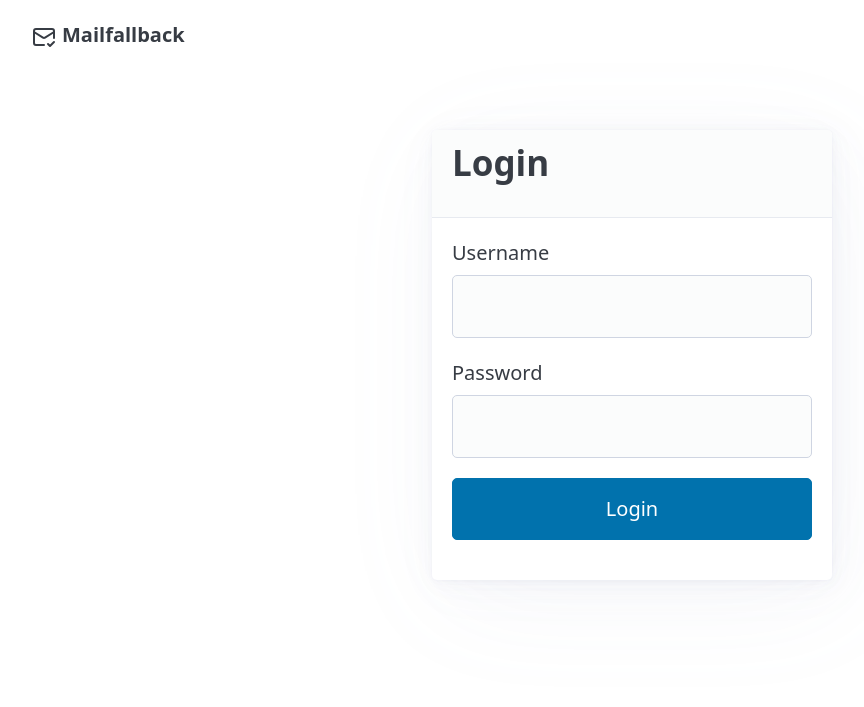
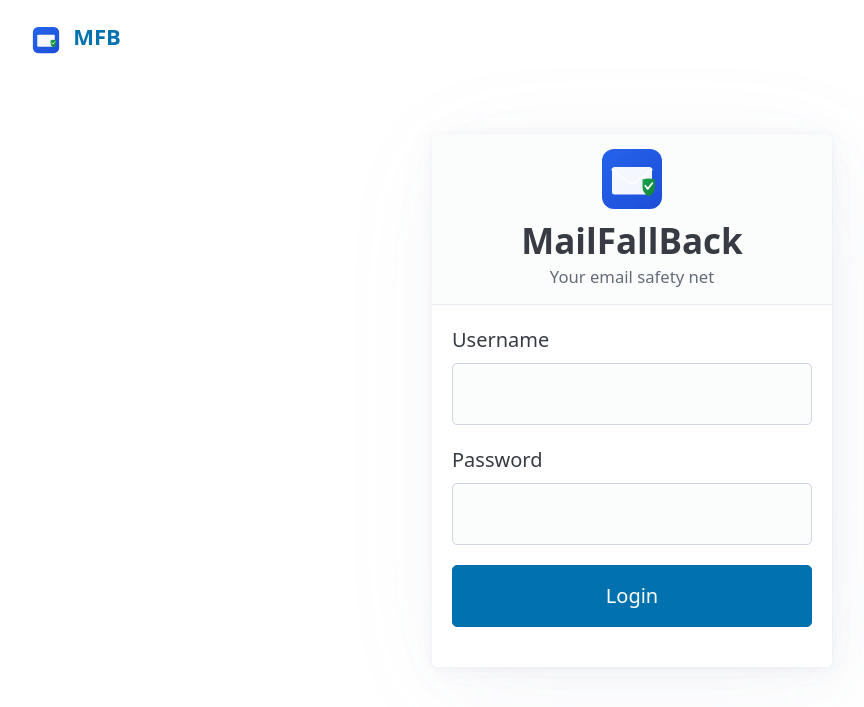
Before and after one commit to thekoma/mailfallback, a FastAPI app: page /login in a window 1280 px wide. Shown: the top 707 px of the page, without its empty margins (8-872 px from the left). Run offline with FastAPI, Linux system fonts and the light colour scheme; some libraries are stand-ins or nearby versions.

Commit message:
feat: rebrand to MailFallBack (MFB) with custom logo and favicon
- Custom SVG logo: blue envelope with green shield+checkmark
- SVG favicon matching the logo
- Brand identity: MFB short name, "Your email safety net" tagline
- Logo in navbar, login page, and README header
- Centered README badges with logo
- Static file serving via FastAPI
- All page titles updated to MFB

Co-Authored-By: Claude Opus 4.6 (1M context) <noreply@anthropic.com>

```diff
--- a/src/mailfallback/app.py
+++ b/src/mailfallback/app.py
@@ -1,7 +1,9 @@
 # src/mailfallback/app.py
 from contextlib import asynccontextmanager
+from pathlib import Path
 
 from fastapi import FastAPI
+from fastapi.staticfiles import StaticFiles
 from starlette.middleware.sessions import SessionMiddleware
 
 from mailfallback.config import settings
@@ -24,8 +26,18 @@ async def lifespan(app: FastAPI):
 
 
 def create_app() -> FastAPI:
-    app = FastAPI(title="Mailfallback", version="0.1.0", lifespan=lifespan)
+    app = FastAPI(
+        title="MailFallBack",
+        description="Self-hosted email backup service",
+        version="0.1.0",
+        lifespan=lifespan,
+    )
     app.add_middleware(SessionMiddleware, secret_key=settings.session_secret)
+
+    static_dir = Path(__file__).parent / "static"
+    if static_dir.exists():
+        app.mount("/static", StaticFiles(directory=str(static_dir)), name="static")
+
     app.include_router(ui.router)
     app.include_router(auth.router)
     app.include_router(accounts.router)
--- a/src/mailfallback/templates/account_detail.html
+++ b/src/mailfallback/templates/account_detail.html
@@ -1,5 +1,5 @@
 {% extends "base.html" %}
-{% block title %}{{ account.name }} — Mailfallback{% endblock %}
+{% block title %}{{ account.name }} — MFB{% endblock %}
 {% block content %}
 <div style="display: flex; justify-content: space-between; align-items: flex-start;">
     <div>
--- a/src/mailfallback/templates/account_form.html
+++ b/src/mailfallback/templates/account_form.html
@@ -1,5 +1,5 @@
 {% extends "base.html" %}
-{% block title %}Add Account — Mailfallback{% endblock %}
+{% block title %}Add Account — MFB{% endblock %}
 {% block content %}
 <h2><i data-lucide="plus-circle" style="width:24px;height:24px;vertical-align:middle;margin-right:0.3rem;"></i>Add Email Account</h2>
 <form method="post" action="/accounts/new" id="account-form">
--- a/src/mailfallback/templates/admin_users.html
+++ b/src/mailfallback/templates/admin_users.html
@@ -1,5 +1,5 @@
 {% extends "base.html" %}
-{% block title %}Users — Mailfallback{% endblock %}
+{% block title %}Users — MFB{% endblock %}
 {% block content %}
 <h2><i data-lucide="users" style="width:24px;height:24px;vertical-align:middle;margin-right:0.3rem;"></i>User Management</h2>
 
--- a/src/mailfallback/templates/base.html
+++ b/src/mailfallback/templates/base.html
@@ -3,7 +3,8 @@
 <head>
     <meta charset="UTF-8">
     <meta name="viewport" content="width=device-width, initial-scale=1.0">
-    <title>{% block title %}Mailfallback{% endblock %}</title>
+    <title>{% block title %}MailFallBack{% endblock %}</title>
+    <link rel="icon" type="image/svg+xml" href="/static/favicon.svg">
     <link rel="stylesheet" href="https://cdn.jsdelivr.net/npm/@picocss/pico@2/css/pico.min.css">
     <script src="https://unpkg.com/htmx.org@2.0.4"></script>
     <script src="https://unpkg.com/lucide@latest"></script>
@@ -12,6 +13,9 @@
         .sync-syncing { color: var(--pico-color-amber-500); }
         .sync-error { color: var(--pico-color-red-500); }
         nav { margin-bottom: 2rem; }
+        .brand-logo { height: 28px; vertical-align: middle; margin-right: 0.4rem; border-radius: 4px; }
+        .brand-name { font-size: 1.1rem; }
+        .brand-short { color: var(--pico-primary); }
         .icon-btn {
             background: none;
             border: 1px solid var(--pico-muted-border-color);
@@ -60,7 +64,12 @@
 <body>
     <nav class="container">
         <ul>
-            <li><strong><i data-lucide="mail-check" style="vertical-align: middle; margin-right: 0.3rem;"></i>Mailfallback</strong></li>
+            <li><a href="/" style="text-decoration: none;">
+                <strong>
+                    <img src="/static/logo.svg" alt="MFB" class="brand-logo">
+                    <span class="brand-name"><span class="brand-short">MFB</span></span>
+                </strong>
+            </a></li>
         </ul>
         <ul>
             {% if user %}
--- a/src/mailfallback/templates/dashboard.html
+++ b/src/mailfallback/templates/dashboard.html
@@ -1,5 +1,5 @@
 {% extends "base.html" %}
-{% block title %}Dashboard — Mailfallback{% endblock %}
+{% block title %}Dashboard — MFB{% endblock %}
 {% block content %}
 <h2>Email Accounts</h2>
 
--- a/src/mailfallback/templates/login.html
+++ b/src/mailfallback/templates/login.html
@@ -1,9 +1,11 @@
 {% extends "base.html" %}
-{% block title %}Login — Mailfallback{% endblock %}
+{% block title %}Login — MailFallBack{% endblock %}
 {% block content %}
 <article style="max-width: 400px; margin: 0 auto;">
-    <header>
-        <h2>Login</h2>
+    <header style="text-align: center;">
+        <img src="/static/logo.svg" alt="MFB" style="height: 64px; margin-bottom: 0.5rem;">
+        <h2 style="margin-bottom: 0;">MailFallBack</h2>
+        <small style="color: var(--pico-muted-color);">Your email safety net</small>
     </header>
     {% if error %}
     <p style="color: var(--pico-color-red-500);">{{ error }}</p>
--- a/src/mailfallback/templates/profile.html
+++ b/src/mailfallback/templates/profile.html
@@ -1,5 +1,5 @@
 {% extends "base.html" %}
-{% block title %}Profile — Mailfallback{% endblock %}
+{% block title %}Profile — MFB{% endblock %}
 {% block content %}
 <h2><i data-lucide="user" style="width:24px;height:24px;vertical-align:middle;margin-right:0.3rem;"></i>Profile</h2>
 
--- a/src/mailfallback/templates/settings.html
+++ b/src/mailfallback/templates/settings.html
@@ -1,5 +1,5 @@
 {% extends "base.html" %}
-{% block title %}Settings — Mailfallback{% endblock %}
+{% block title %}Settings — MFB{% endblock %}
 {% block content %}
 <h2>Settings</h2>
 
```
Also changed, not shown: README.md, src/mailfallback/static/favicon.svg (added), src/mailfallback/static/logo.svg (added).
